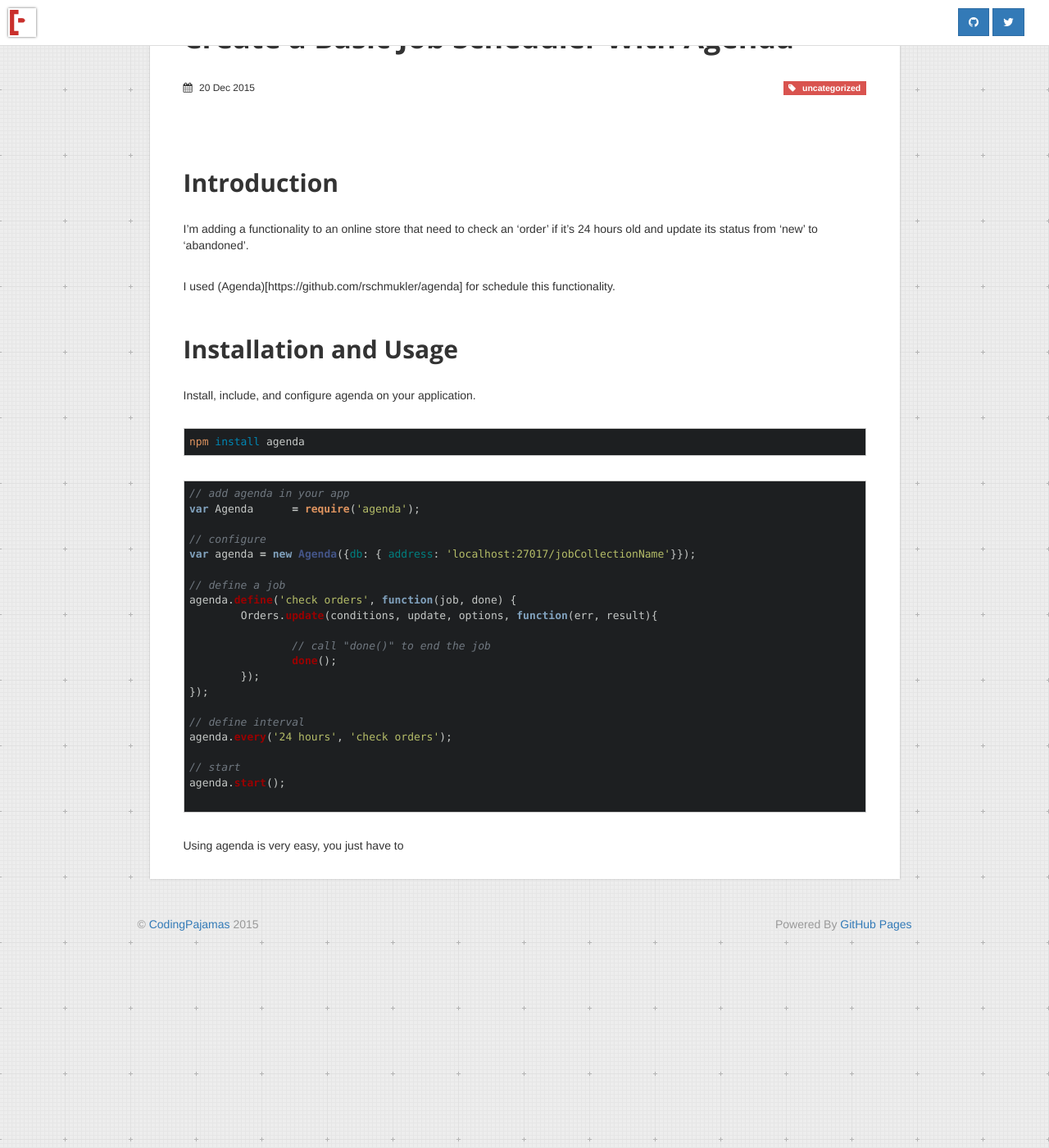
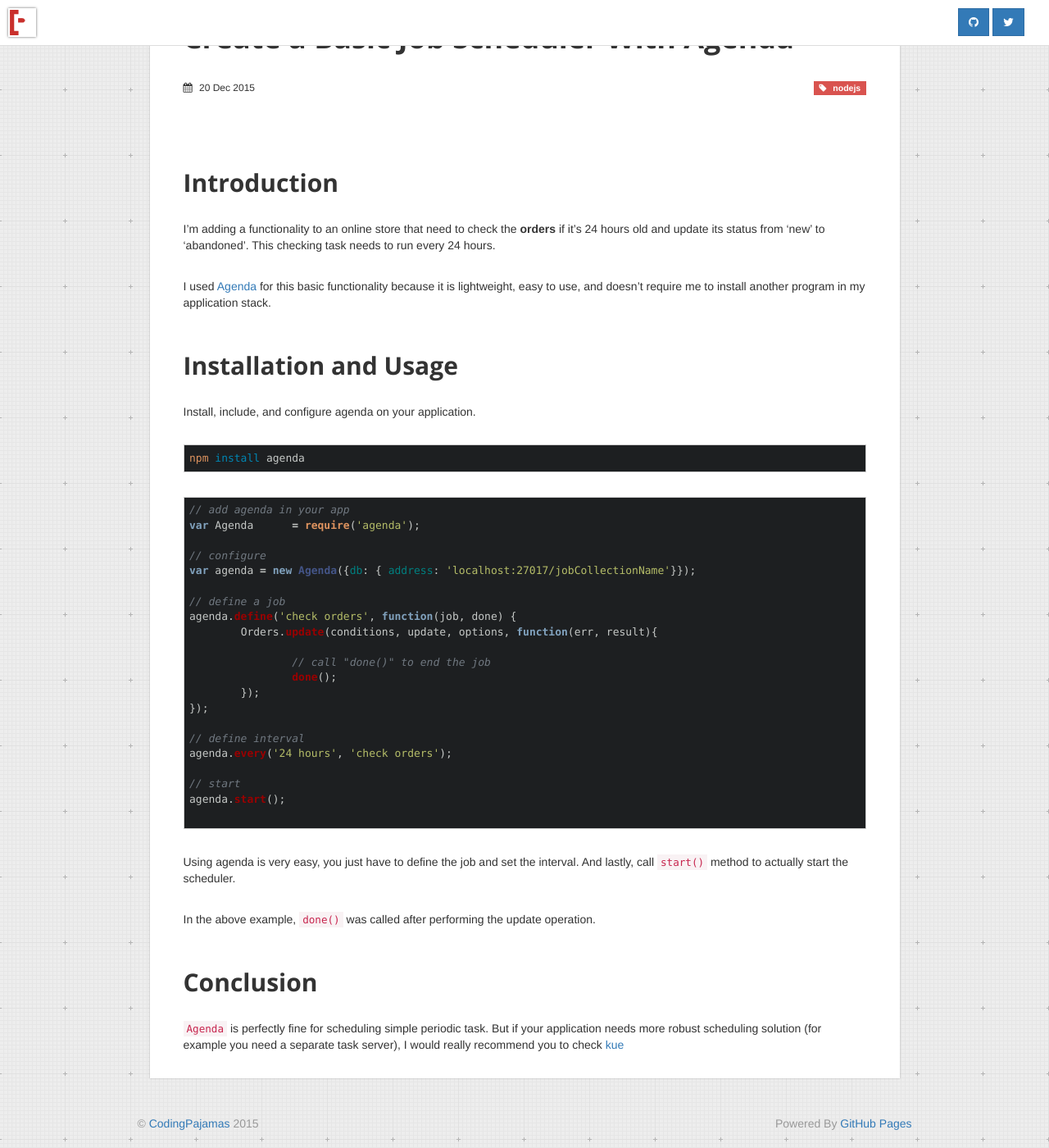
Before and after one commit to codingpajamas/codingpajamas.github.io, a Jekyll site: the page built from _posts/2015-10-19-create-a-basic-job-scheduler-with-agenda.md, in a window 1280 px wide and 1400 px high, scrolled down 531 px. Shown: the whole window at 82% size. Built offline with Jekyll 4.4.1, drawn with Linux system fonts in a browser that asks for light colours; some web fonts are replaced; before the commit the page ends 1688 px from its top, so only the background shows below that.

Commit message:
finalized agenda post

````diff
--- a/_posts/2015-10-19-create-a-basic-job-scheduler-with-agenda.md
+++ b/_posts/2015-10-19-create-a-basic-job-scheduler-with-agenda.md
@@ -2,16 +2,16 @@
 layout: post
 title: "Create a Basic Job Scheduler With Agenda"
 date: 2015-12-20
-tags: [uncategorized]
+tags: [nodejs]
 image: /images/pimg/nodejs.png
-status: draft
+status: published
 ---
 
 ## Introduction
 
-I'm adding a functionality to an online store that need to check an 'order' if it's 24 hours old and update its status from 'new' to 'abandoned'.
+I'm adding a functionality to an online store that need to check the **orders** if it's 24 hours old and update its status from 'new' to 'abandoned'. This checking task needs to run every 24 hours.
 
-I used (Agenda)[https://github.com/rschmukler/agenda] for schedule this functionality.
+I used [Agenda](https://github.com/rschmukler/agenda) for this basic functionality because it is lightweight, easy to use, and doesn't require me to install another program in my application stack.
 
 
 
@@ -47,4 +47,10 @@
 
 ~~~
 
-Using agenda is very easy, you just have to
+Using agenda is very easy, you just have to define the job and set the interval. And lastly, call ```start()``` method to actually start the scheduler.
+
+In the above example, ```done()``` was called after performing the update operation.
+
+## Conclusion
+
+```Agenda``` is perfectly fine for scheduling simple periodic task. But if your application needs more robust scheduling solution (for example you need a separate task server), I would really recommend you to check [kue](https://github.com/Automattic/kue)
````
